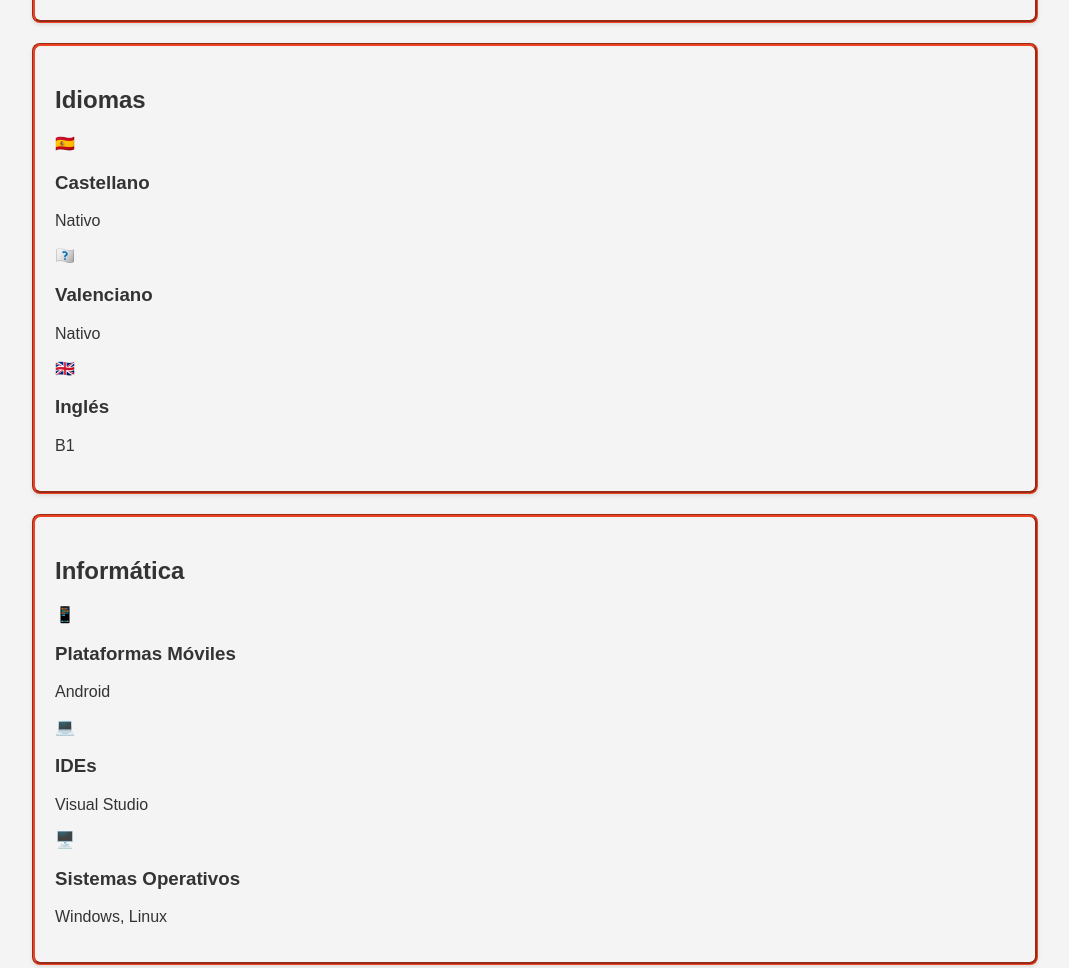
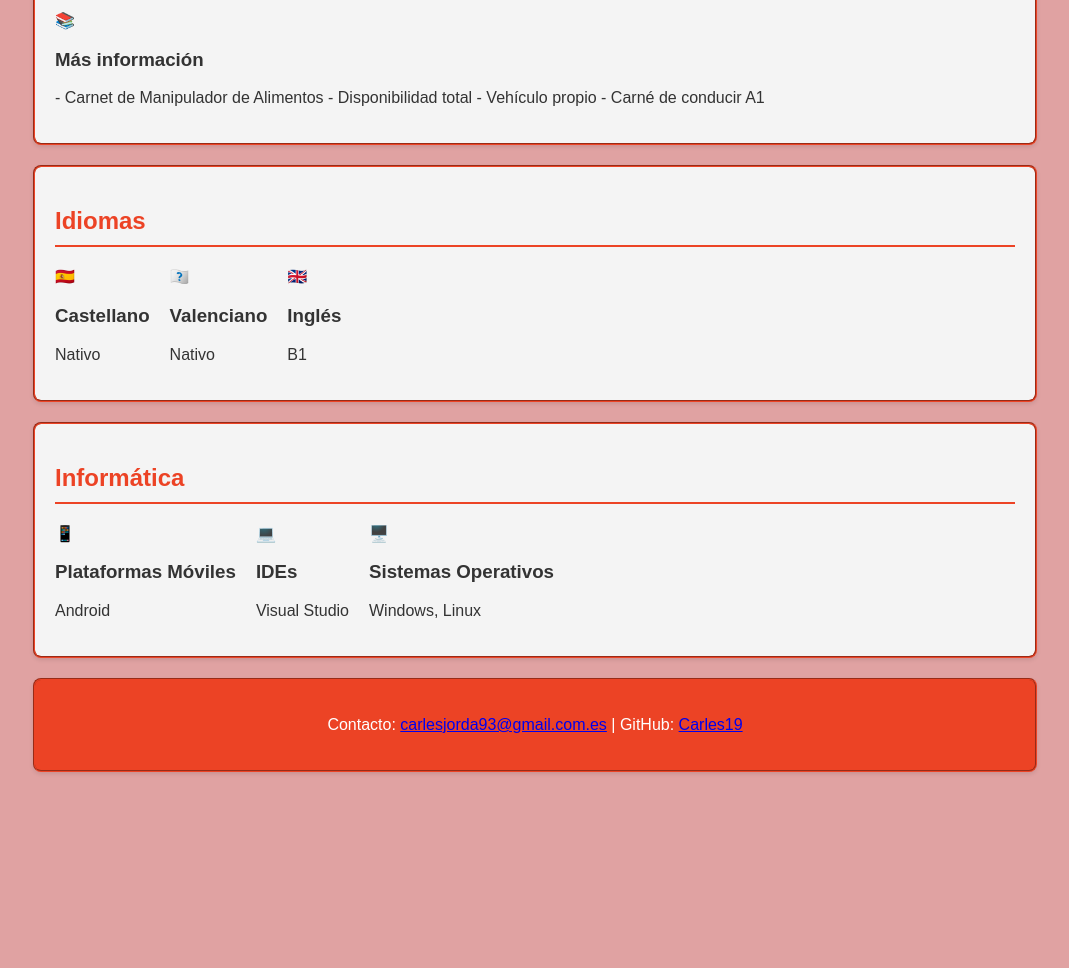
Before and after one commit to Carles19/carlesjorda.github.io, a plain HTML site: page index.html in a window 1280 px wide. Shown: the part 960-1928 px from the top of the page, without its empty margins (105-1174 px from the left). After the commit the page ends 1752 px from the top, so only its background shows below. Drawn offline with Linux system fonts and the light colour scheme.

Commit message:
ya estaria

```diff
--- a/css/estilos.css
+++ b/css/estilos.css
@@ -1,73 +1,88 @@
 
 :root {
-  --main-color: #ec4325;
+    --color-principal: #ec4325;
 }
+
 body {
-    font-family: Arial, sans-serif;
+    font-family: 'Arial', sans-serif;
     margin: 0;
     padding: 0;
-    background-color: #f4f4f4;
+    background-color: #e0a2a2;
     color: #333;
 }
-  header {
-    text-align: center;
+
+header h1 {
+    font-size: 2.5em;
+    color: var(--color-principal);
+    text-shadow: 2px 2px 4px rgba(0, 0, 0, 0.2);
+    margin-bottom: 10px;
 }
+
 header, section, footer {
     margin: 20px auto;
     width: 80%;
     max-width: 960px;
+    background-color: #fff;
+    padding: 20px;
+    border-radius: 8px;
+    box-shadow: 0 2px 4px rgba(0, 0, 0, 0.1);
+    margin-bottom: 20px;
+    border: 2px groove var(--color-principal);
 }
 
-  #experiencia {
+header {
+    text-align: center;
+}
+
+section {
+    background-color: #f4f4f4;
+}
+
+footer {
+    text-align: center;
+    padding: 20px;
+    background-color: var(--color-principal);
+    color: #fff;
+}
+
+#experiencia,
+#formacion-reglada,
+#formacion-complementaria,
+#idiomas,
+#informatica {
     background-color: #f4f4f4;
     padding: 20px;
 }
 
-
-  #formacion-reglada {
-    background-color: #f4f4f4;
-    padding: 20px;
+/* Estilos para los encabezados de sección */
+section h2 {
+    color: var(--color-principal);
+    border-bottom: 2px solid var(--color-principal);
+    padding-bottom: 10px;
+    margin-bottom: 20px;
 }
 
-
-  body {
-    font-family: Arial, sans-serif;
-    color: #333;
-  }
-  #formacion-complementaria {
-    background-color: #f4f4f4;
-    padding: 20px;
-  }
-  section {
-    background-color: #fff;
-    padding: 20px;
-    border-radius: 8px;
-    box-shadow: 0 2px 4px rgba(0,0,0,0.1);
-    margin-bottom: 20px;
-    border-style: groove ;
-    border-color: #ec4325;
-
+/* Estilos para los contenedores */
+section div[class*="-container"] {
+    display: flex;
+    flex-wrap: wrap;
+    gap: 20px;
 }
 
-  #idiomas {
-    background-color: #f4f4f4;
-    padding: 20px;
+/* Estilos para las habilidades */
+.skills-container {
+    display: grid;
+    grid-template-columns: repeat(auto-fill, minmax(150px, 1fr));
+    gap: 15px;
 }
 
-  header, section, footer {
-    margin: 20px auto;
-    margin-bottom: 20px;
-    width: 80%;
-    max-width: 960px;
+/* Tipografía receptiva */
+@media screen and (max-width: 600px) {
+    body {
+        font-size: 16px;
     }
 
-  #informatica {
-    background-color: #f4f4f4;
-    padding: 20px;
+    h2 {
+        font-size: 1.5em;
     }
-  footer {
-    text-align: center;
-    padding: 20px;
-    background-color: var(--main-color);
-    color: #fff;
 }
```
Lines whose indentation alone changed are shown as unchanged.
